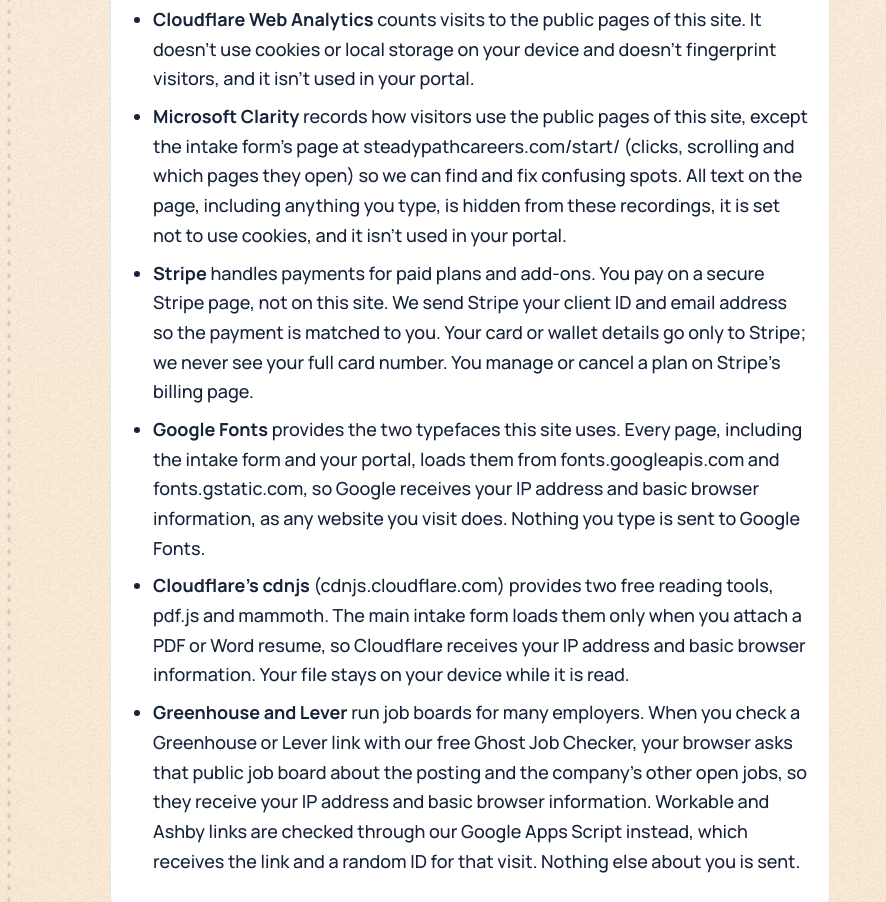
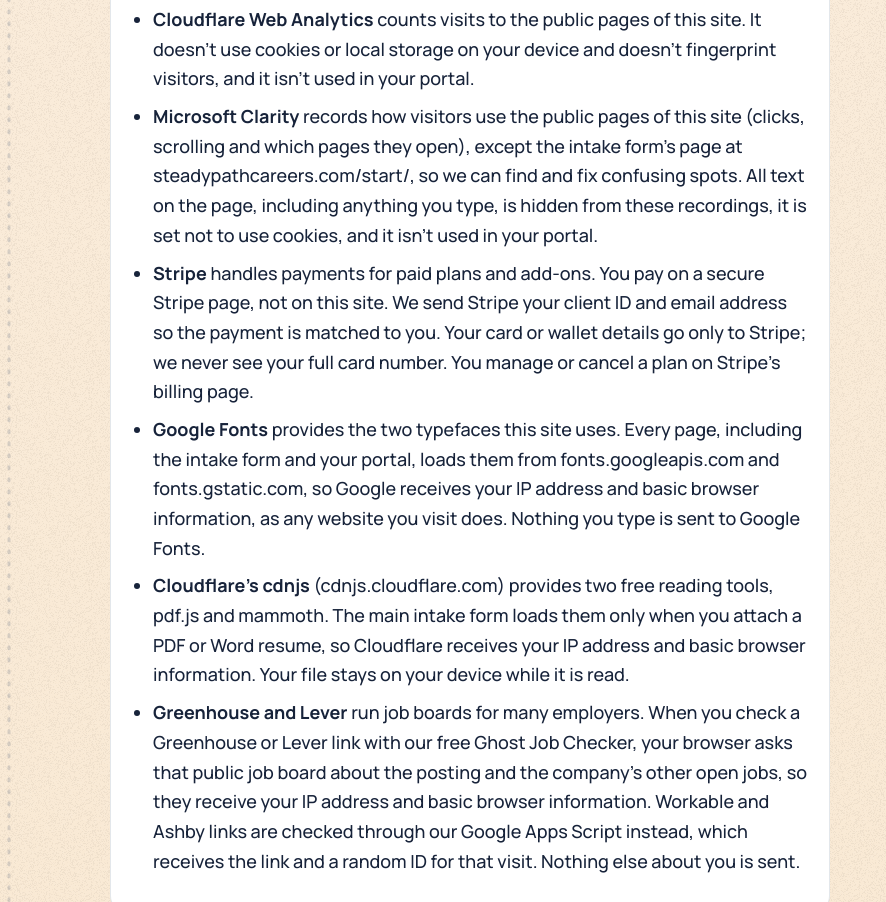
Before and after one commit to sherifmehReefanni-sudo/steadypathcareers, a plain HTML site: page privacy/index.html in a window 1280 px wide. Shown: the part 4358-5260 px from the top of the page, without its empty margins (0-886 px from the left). Drawn offline with Linux system fonts and the light colour scheme.

Commit message:
Privacy: reorder Clarity list item so the bracket describes the public pages
Co-Authored-By: Claude Opus 5.5 <noreply@anthropic.com>
Claude-Session: https://claude.ai/code/session_01TKrKtppBtka2PF1pXTPvtB

```diff
--- a/privacy/index.html
+++ b/privacy/index.html
@@ -75,7 +75,7 @@
     <li><b>Email delivery services</b> such as Brevo may deliver emails sent from steadypathcareers.com addresses.</li>
     <li><b>GitHub</b> hosts this website. Your intake answers and resume are not stored on the website itself.</li>
     <li><b>Cloudflare Web Analytics</b> counts visits to the public pages of this site. It doesn't use cookies or local storage on your device and doesn't fingerprint visitors, and it isn't used in your portal.</li>
-    <li><b>Microsoft Clarity</b> records how visitors use the public pages of this site, except the intake form's page at steadypathcareers.com/start/ (clicks, scrolling and which pages they open) so we can find and fix confusing spots. All text on the page, including anything you type, is hidden from these recordings, it is set not to use cookies, and it isn't used in your portal.</li>
+    <li><b>Microsoft Clarity</b> records how visitors use the public pages of this site (clicks, scrolling and which pages they open), except the intake form's page at steadypathcareers.com/start/, so we can find and fix confusing spots. All text on the page, including anything you type, is hidden from these recordings, it is set not to use cookies, and it isn't used in your portal.</li>
     <li><b>Stripe</b> handles payments for paid plans and add-ons. You pay on a secure Stripe page, not on this site. We send Stripe your client ID and email address so the payment is matched to you. Your card or wallet details go only to Stripe; we never see your full card number. You manage or cancel a plan on Stripe&#39;s billing page.</li>
     <li><b>Google Fonts</b> provides the two typefaces this site uses. Every page, including the intake form and your portal, loads them from fonts.googleapis.com and fonts.gstatic.com, so Google receives your IP address and basic browser information, as any website you visit does. Nothing you type is sent to Google Fonts.</li>
     <li><b>Cloudflare's cdnjs</b> (cdnjs.cloudflare.com) provides two free reading tools, pdf.js and mammoth. The main intake form loads them only when you attach a PDF or Word resume, so Cloudflare receives your IP address and basic browser information. Your file stays on your device while it is read.</li>
```
